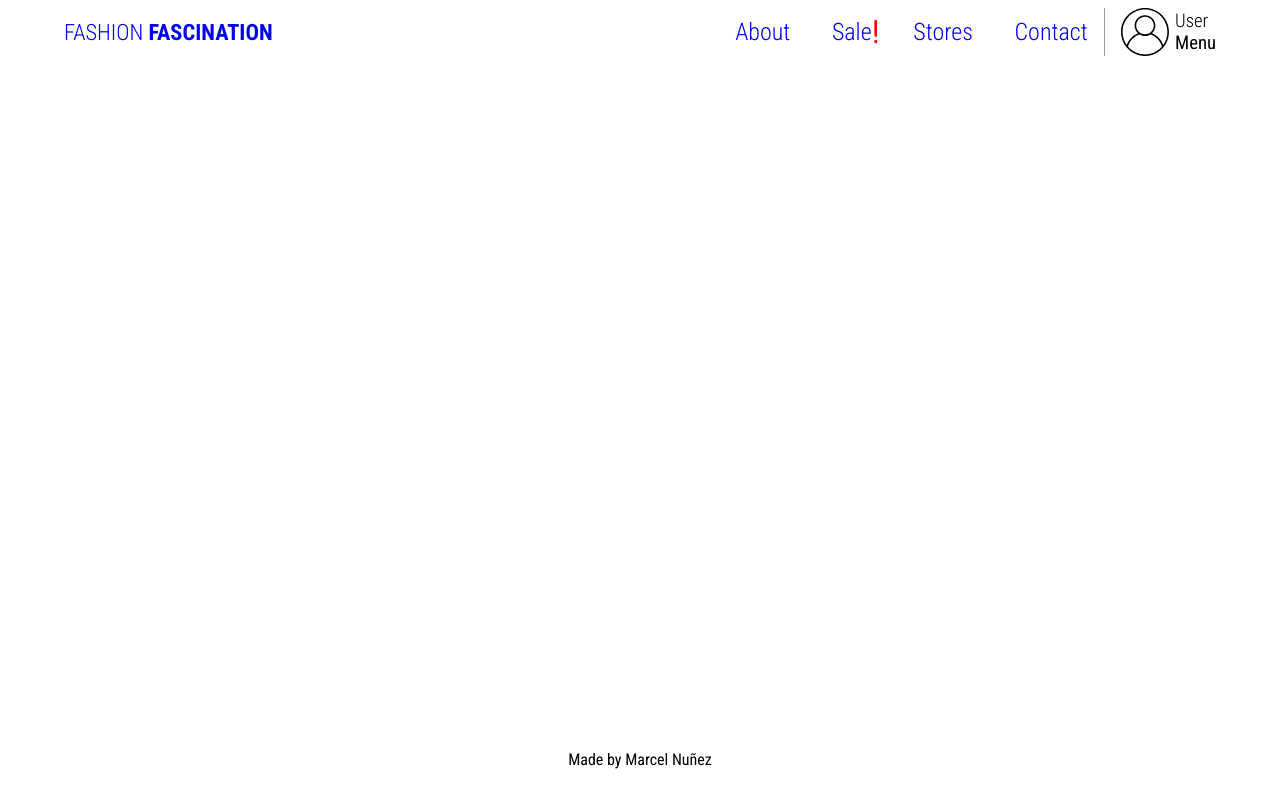
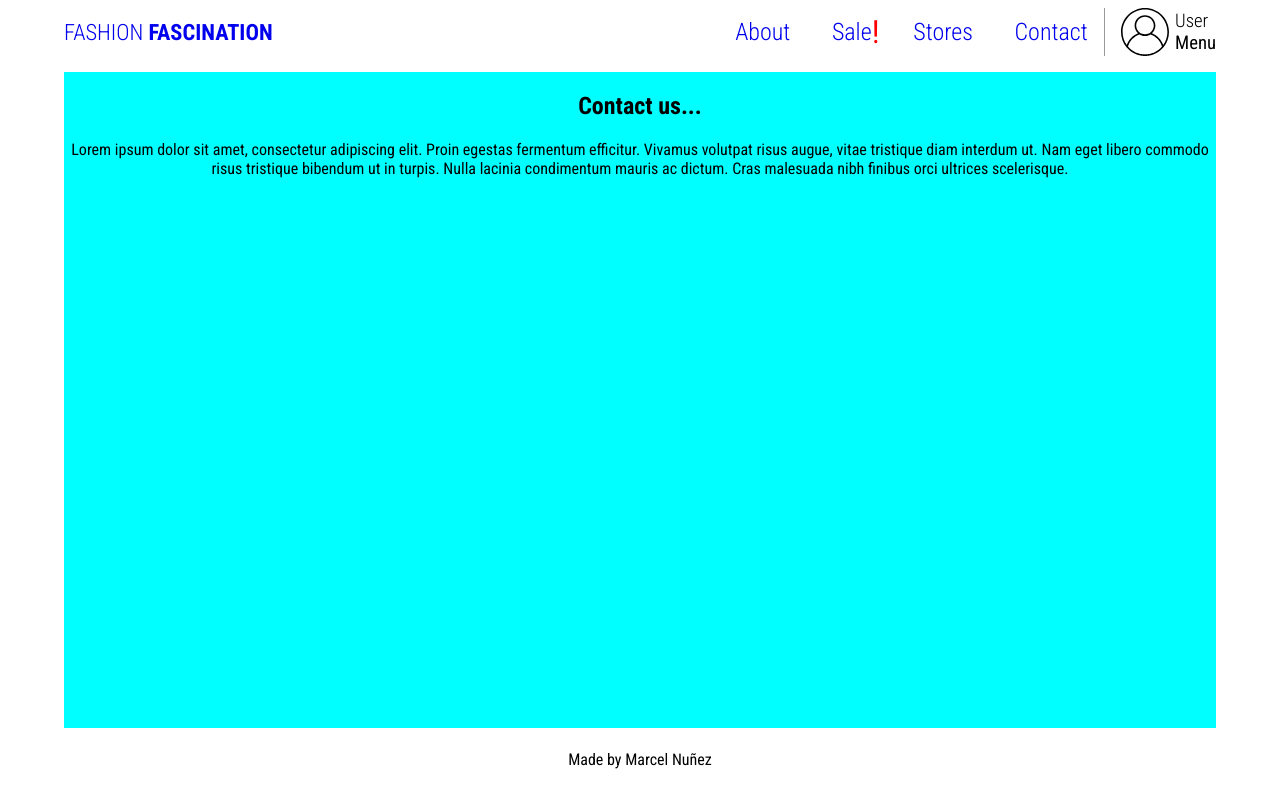
Before and after one commit to MarcelNDG/Fashion-2, a React (Create React App) app: page /contact in a window 1280 px wide. Built offline with nearby package versions, Linux system fonts and the light colour scheme.

Commit message:
contact start

```diff
--- a/src/App.css
+++ b/src/App.css
@@ -510,6 +510,17 @@ footer{
 
 }
 
+  /* ---------- ABOUT PAGE ----------- */
+
+  .contactMain{
+    background-color: aqua;
+    height: 100%;
+    width: 90vw;
+  }
+
+  .contactContainer{
+    width: 100%;
+  }
 
 /* --- MEDIA QUERIES --- */
 
--- a/src/Pages/Contact.js
+++ b/src/Pages/Contact.js
@@ -4,12 +4,20 @@ import TopNav from '../components/TopNav'
 import Footer from '../components/Footer'
 
 const Contact = () => {
+
     return (
         <>
         <header>
             <TopNav />
         </header>
-        <main></main>
+        <main className='contactMain'>
+            <div className='contactContainer'>
+                <h2>Contact us...</h2>
+
+                <p>Lorem ipsum dolor sit amet, consectetur adipiscing elit. Proin egestas fermentum efficitur. Vivamus volutpat risus augue, vitae tristique diam interdum ut. Nam eget libero commodo risus tristique bibendum ut in turpis. Nulla lacinia condimentum mauris ac dictum. Cras malesuada nibh finibus orci ultrices scelerisque.</p>
+            </div>
+        </main>
+
         <Footer />
         </>
     )
```
